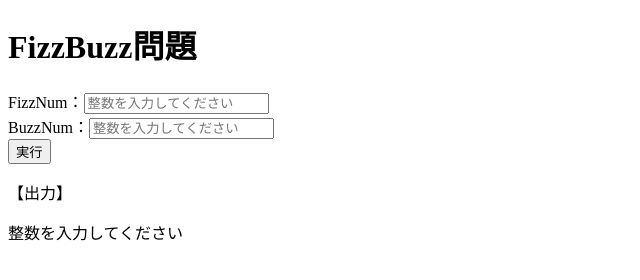
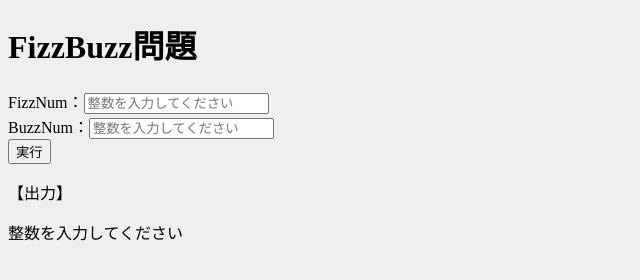
Before and after one commit to masa0462/FizzBuzz, a plain HTML site: page index.html in a window 1280 px wide. Both pictures are taken after a click on the button "実行". Shown: the whole page, without its empty margins (0-640 px from the left). Drawn offline with Linux system fonts and the light colour scheme.

Commit message:
レビュー指摘対応3回目

```diff
--- a/css/style.css
+++ b/css/style.css
@@ -1,4 +1,11 @@
 body{
-   font-family: Charcoal;
+  background: #efefef;
+}
 
+ul {
+  list-style: none;
 }
+
+ul#display{
+  padding: 0px ;
+}
--- a/index.html
+++ b/index.html
@@ -10,10 +10,10 @@
 <form  id="form1" >
   <label>FizzNum：</label><input id="fizz" type="text"  placeholder="整数を入力してください"/></br>
   <label>BuzzNum：</label><input id="buzz" type="text"  placeholder="整数を入力してください"/></br>
-  <input type="button" value="実行" id="btn" />
+  <input type="button" value="実行" id="excuteBtn" />
 </form>
 <p>【出力】</p>
-<div id="display"></div>
+<ul id="display"></ul>
 
 <script src="js/main.js"></script>
 </body>
--- a/js/main.js
+++ b/js/main.js
@@ -1,52 +1,45 @@
 'use strict';
 
 {
-  const btn = document.getElementById('btn');
-
-    btn.addEventListener('click',()=>{
+  const excuteBtn = document.getElementById('excuteBtn');
+    //実行ボタン押下処理
+    excuteBtn.addEventListener('click',()=>{
     //変数の取得
     var fizzLabel = document.getElementById('fizz');
     var buzzLabel = document.getElementById('buzz');
     var displayLabel = document.getElementById('display');
     var fizzNum = fizzLabel.value;
     var buzzNum = buzzLabel.value;
+    var ary= new Array();
 
-    //初期化処理
+    //表示内容初期化処理
     displayLabel.textContent="";
 
 
-　　//メイン処理
+　　//整数チェック処理
     if(!(isNumber(fizzNum) && isNumber(buzzNum))){
       displayLabel.textContent = "整数を入力してください"
       return;
     }
-
+    //配列に値を設定する処理
     for(var i=1; i<=100; i++){
       if(i % fizzNum === 0 && i % buzzNum === 0){
-        var labelElement = document.createElement('label');
-        displayLabel.appendChild(labelElement);
-        labelElement.textContent = `fizzbuzz ${i}`;
-        labelElement.insertAdjacentHTML('afterend','<br>');
+        ary.push(`FizzBuzz ${i}`);
       }else if (i % fizzNum === 0) {
-        var labelElement = document.createElement('label');
-        displayLabel.appendChild(labelElement);
-        labelElement.textContent = `fizz ${i}`;
-        labelElement.insertAdjacentHTML('afterend','<br>');
+        ary.push(`Fizz ${i}`);
       }else if (i % buzzNum === 0) {
-        var labelElement = document.createElement('label');
-        displayLabel.appendChild(labelElement);
-        labelElement.textContent = `buzz ${i}`;
-        labelElement.insertAdjacentHTML('afterend','<br>');
-      }else{
-        //何も処理しない。
+        ary.push(`Buzz ${i}`);
       }
-
     }
+    //表示処理
+    ary.forEach(content=>{
+      var li = document.createElement('li');
+      displayLabel.appendChild(li);
+      li.textContent = content;
+    })
   });
 
-
-
-//整数チェック
+//整数チェック関数
 function isNumber(numVal){
   // チェック条件パターン
   var pattern = /^[-]?([1-9]\d*|0)(\.\d+)?$/;
@@ -54,5 +47,4 @@ function isNumber(numVal){
   return pattern.test(numVal);
 }
 
-
 }
```
